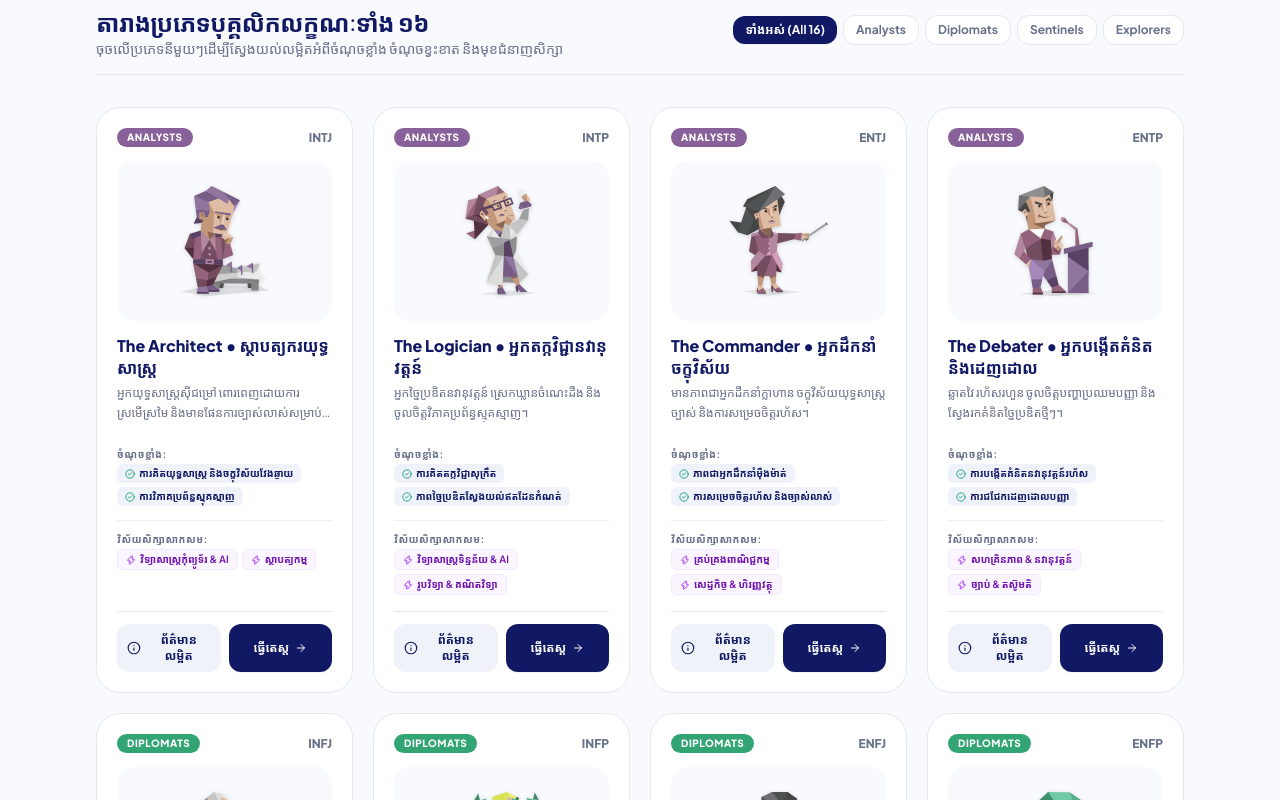
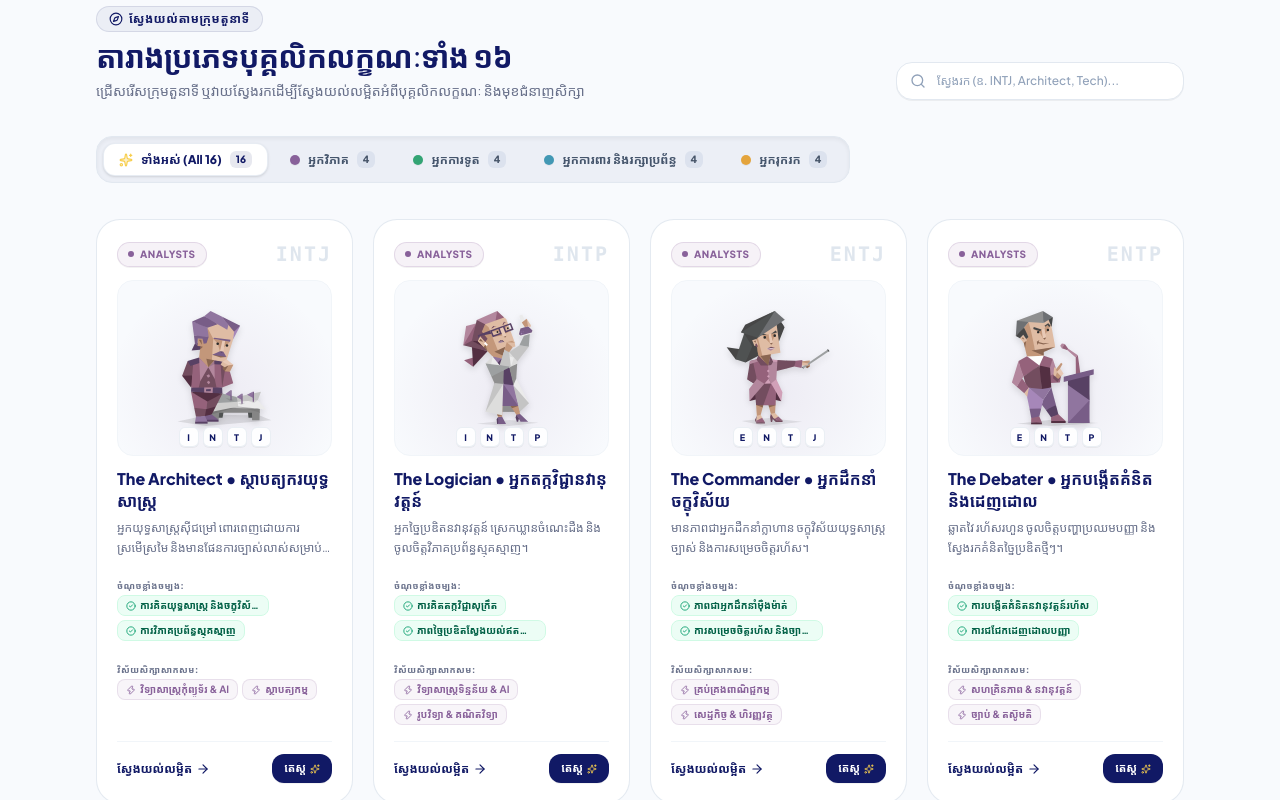
Before and after one commit to Vuthy-Tourn/orienx, a Next.js app in the folder frontend/: page /personality in a window 1280 px wide. Shown: the part 700-1500 px from the top of the page. Built offline with nearby package versions, Linux system fonts and the light colour scheme.

Commit message:
feat(ui): redesign MBTI filter dock and archetype cards with ReactBits spotlight and 21st.dev bento styling

```diff
--- a/frontend/src/app/(public)/personality/page.tsx
+++ b/frontend/src/app/(public)/personality/page.tsx
@@ -3,6 +3,7 @@
 import React, { useState } from "react";
 import Link from "next/link";
 import Image from "next/image";
+import { motion, AnimatePresence } from "motion/react";
 import { useLanguage } from "@/contexts/language-context";
 import {
   ROLES_META,
@@ -30,6 +31,7 @@ import {
   ExternalLink,
   Layers,
   X,
+  Search,
 } from "lucide-react";
 import { Dialog } from "@/components/ui/dialog";
 import { Button } from "@/components/ui/button";
@@ -37,10 +39,25 @@ import { Button } from "@/components/ui/button";
 export default function PublicPersonalityGuidePage() {
   const { t, getLocalized, language } = useLanguage();
   const [selectedRole, setSelectedRole] = useState<string>("all");
+  const [searchQuery, setSearchQuery] = useState<string>("");
   const [activeArchetypeCode, setActiveArchetypeCode] = useState<string | null>(null);
 
   const filteredArchetypes = Object.entries(ARCHETYPE_META).filter(
-    ([_, meta]) => selectedRole === "all" || meta.role === selectedRole
+    ([code, meta]) => {
+      const matchesRole = selectedRole === "all" || meta.role === selectedRole;
+      if (!matchesRole) return false;
+      if (!searchQuery.trim()) return true;
+      const q = searchQuery.toLowerCase().trim();
+      return (
+        code.toLowerCase().includes(q) ||
+        meta.nameEn.toLowerCase().includes(q) ||
+        meta.nameKm.toLowerCase().includes(q) ||
+        meta.taglineEn.toLowerCase().includes(q) ||
+        meta.taglineKm.toLowerCase().includes(q) ||
+        (meta.bestFieldsEn || []).some((f) => f.toLowerCase().includes(q)) ||
+        (meta.bestFieldsKm || []).some((f) => f.toLowerCase().includes(q))
+      );
+    }
   );
 
   const activeArchetype: ArchetypeMetaItem | null =
@@ -139,117 +156,247 @@ export default function PublicPersonalityGuidePage() {
 
       {/* 3. INTERACTIVE 16 ARCHETYPES EXPLORER */}
       <section className="max-w-6xl mx-auto px-4 sm:px-6 lg:px-8 pt-14 space-y-8">
-        {/* Section Header & Filters */}
-        <div className="flex flex-col sm:flex-row sm:items-center justify-between gap-4 border-b border-[#E6E8F0] pb-4">
-          <div>
-            <h2 className="text-xl sm:text-2xl font-black text-[#111965] tracking-tight">
+        {/* Modern Header & Live Search */}
+        <div className="flex flex-col md:flex-row md:items-end justify-between gap-5">
+          <div className="space-y-1.5">
+            <div className="inline-flex items-center gap-1.5 px-3 py-1 rounded-full bg-[#111965]/5 border border-[#111965]/10 text-[#111965] text-xs font-black uppercase tracking-wider">
+              <Compass className="w-3.5 h-3.5 text-[#111965]" />
+              <span>{getLocalized({ km: "ស្វែងយល់តាមក្រុមតួនាទី", en: "Role Archetype Explorer" })}</span>
+            </div>
+            <h2 className="text-2xl sm:text-3xl font-black text-[#111965] tracking-tight">
               {getLocalized({
                 km: "តារាងប្រភេទបុគ្គលិកលក្ខណៈទាំង ១៦",
                 en: "All 16 Personality Archetypes",
               })}
             </h2>
-            <p className="text-xs sm:text-sm text-[#68708A]">
+            <p className="text-xs sm:text-sm text-[#68708A] max-w-xl font-medium">
               {getLocalized({
-                km: "ចុចលើប្រភេទនីមួយៗដើម្បីស្វែងយល់លម្អិតអំពីចំណុចខ្លាំង ចំណុចខ្វះខាត និងមុខជំនាញសិក្សា",
-                en: "Click on any archetype to explore detailed cognitive profile, strengths, and recommended study paths",
+                km: "ជ្រើសរើសក្រុមតួនាទី ឬវាយស្វែងរកដើម្បីស្វែងយល់លម្អិតអំពីបុគ្គលិកលក្ខណៈ និងមុខជំនាញសិក្សា",
+                en: "Filter by role family or search to discover cognitive patterns, natural strengths, and university majors",
               })}
             </p>
           </div>
 
-          {/* Filter Pills */}
-          <div className="flex items-center gap-1.5 overflow-x-auto no-scrollbar pb-1">
+          {/* Quick Search Input */}
+          <div className="relative w-full md:w-72 shrink-0">
+            <Search className="w-4 h-4 absolute left-3.5 top-1/2 -translate-y-1/2 text-slate-400 pointer-events-none" />
+            <input
+              type="text"
+              value={searchQuery}
+              onChange={(e) => setSearchQuery(e.target.value)}
+              placeholder={getLocalized({
+                km: "ស្វែងរក (ឧ. INTJ, Architect, Tech)...",
+                en: "Search (e.g. INTJ, Architect, Tech)...",
+              })}
+              className="w-full pl-10 pr-9 py-2.5 rounded-2xl bg-white border border-slate-200 text-xs font-medium text-[#111965] placeholder:text-slate-400 focus:outline-none focus:ring-2 focus:ring-[#111965]/20 focus:border-[#111965] shadow-2xs transition-all"
+            />
+            {searchQuery && (
               <button
+                type="button"
+                onClick={() => setSearchQuery("")}
+                className="absolute right-3 top-1/2 -translate-y-1/2 text-slate-400 hover:text-slate-600 transition-colors cursor-pointer"
+                aria-label="Clear search"
+              >
+                <X className="w-3.5 h-3.5" />
+              </button>
+            )}
+          </div>
+        </div>
+
+        {/* Modern Segmented Filter Dock (ReactBits Animated Tabs & 21st.dev Style) */}
+        <div className="w-full overflow-x-auto no-scrollbar py-1">
+          <div className="inline-flex items-center gap-1.5 p-1.5 rounded-2xl bg-[#ECEFF6] border border-slate-200 shadow-inner">
+            {/* All 16 Tab */}
+            <button
+              type="button"
               onClick={() => setSelectedRole("all")}
-              className={`px-3 py-1.5 rounded-xl text-xs font-bold transition-all cursor-pointer whitespace-nowrap ${
-                selectedRole === "all"
-                  ? "bg-[#111965] text-white shadow-2xs"
-                  : "bg-white text-[#68708A] hover:bg-[#E6E8F0] border border-[#E6E8F0]"
+              className={`relative px-4 py-2 rounded-xl text-xs font-black transition-colors duration-200 cursor-pointer flex items-center gap-2 z-10 whitespace-nowrap select-none ${
+                selectedRole === "all" ? "text-[#111965]" : "text-slate-600 hover:text-slate-900"
               }`}
             >
-              {getLocalized({ km: "ទាំងអស់ (All 16)", en: "All (16)" })}
+              {selectedRole === "all" && (
+                <motion.div
+                  layoutId="activeFilterPill"
+                  className="absolute inset-0 rounded-xl bg-white shadow-sm border border-slate-200/80 z-[-1]"
+                  transition={{ type: "spring", stiffness: 450, damping: 32 }}
+                />
+              )}
+              <Sparkles className="w-3.5 h-3.5 text-[#F7CE4D] fill-[#F7CE4D]/30" />
+              <span>{getLocalized({ km: "ទាំងអស់ (All 16)", en: "All (16)" })}</span>
+              <span
+                className={`px-1.5 py-0.5 rounded-md text-[10px] font-black transition-colors ${
+                  selectedRole === "all" ? "bg-[#111965]/10 text-[#111965]" : "bg-slate-200/80 text-slate-600"
+                }`}
+              >
+                16
+              </span>
             </button>
-            {ROLES_META.map((r) => (
+
+            {/* 4 Role Family Tabs */}
+            {ROLES_META.map((r) => {
+              const isSelected = selectedRole === r.id;
+              return (
                 <button
                   key={r.id}
+                  type="button"
                   onClick={() => setSelectedRole(r.id)}
-                className={`px-3 py-1.5 rounded-xl text-xs font-bold transition-all cursor-pointer whitespace-nowrap ${
-                  selectedRole === r.id
-                    ? "bg-[#111965] text-white shadow-2xs"
-                    : "bg-white text-[#68708A] hover:bg-[#E6E8F0] border border-[#E6E8F0]"
+                  className={`relative px-4 py-2 rounded-xl text-xs font-black transition-colors duration-200 cursor-pointer flex items-center gap-2 z-10 whitespace-nowrap select-none ${
+                    isSelected ? "text-[#111965]" : "text-slate-600 hover:text-slate-900"
                   }`}
                 >
-                {r.nameEn}
+                  {isSelected && (
+                    <motion.div
+                      layoutId="activeFilterPill"
+                      className="absolute inset-0 rounded-xl bg-white shadow-sm border border-slate-200/80 z-[-1]"
+                      transition={{ type: "spring", stiffness: 450, damping: 32 }}
+                    />
+                  )}
+                  <span
+                    className="w-2.5 h-2.5 rounded-full shrink-0 shadow-2xs transition-transform"
+                    style={{ backgroundColor: r.color }}
+                  />
+                  <span>{language === "km" ? r.nameKm : r.nameEn}</span>
+                  <span
+                    className="px-1.5 py-0.5 rounded-md text-[10px] font-black transition-colors"
+                    style={{
+                      backgroundColor: isSelected ? `${r.color}20` : "#DCE2EE",
+                      color: isSelected ? r.color : "#475569",
+                    }}
+                  >
+                    4
+                  </span>
                 </button>
+              );
+            })}
+          </div>
+        </div>
+
+        {/* 16 Modern Archetype Cards Grid (ReactBits Spotlight + 21st.dev Bento Style) */}
+        {filteredArchetypes.length === 0 ? (
+          <div className="p-12 rounded-3xl bg-white border border-slate-200 text-center space-y-3 shadow-xs">
+            <AlertCircle className="w-8 h-8 text-slate-400 mx-auto" />
+            <h3 className="text-base font-black text-[#111965]">
+              {getLocalized({ km: "រកមិនឃើញបុគ្គលិកលក្ខណៈត្រូវគ្នា", en: "No matching archetypes found" })}
+            </h3>
+            <p className="text-xs text-slate-500 max-w-sm mx-auto">
+              {getLocalized({
+                km: `មិនមានទិន្នន័យសម្រាប់ "${searchQuery}"។ សូមព្យាយាមស្វែងរកដោយប្រើពាក្យផ្សេង។`,
+                en: `No results matching "${searchQuery}". Try searching by 4-letter code (e.g. INTP) or role.`,
+              })}
+            </p>
+            <button
+              type="button"
+              onClick={() => {
+                setSearchQuery("");
+                setSelectedRole("all");
+              }}
+              className="px-4 py-2 rounded-xl text-xs font-bold bg-[#111965] text-white cursor-pointer"
+            >
+              {getLocalized({ km: "កំណត់ឡើងវិញ", en: "Reset Filters" })}
+            </button>
+          </div>
+        ) : (
+          <motion.div
+            layout
+            className="grid grid-cols-1 sm:grid-cols-2 lg:grid-cols-4 gap-5"
+          >
+            <AnimatePresence mode="popLayout">
+              {filteredArchetypes.map(([code, meta]) => {
+                return (
+                  <motion.div
+                    layout
+                    initial={{ opacity: 0, scale: 0.95 }}
+                    animate={{ opacity: 1, scale: 1 }}
+                    exit={{ opacity: 0, scale: 0.92 }}
+                    transition={{ duration: 0.22 }}
+                    key={code}
+                    onClick={() => setActiveArchetypeCode(code)}
+                    className="relative group rounded-3xl bg-white border border-slate-200/90 p-5 transition-all duration-300 hover:shadow-xl hover:-translate-y-1.5 flex flex-col justify-between space-y-4 cursor-pointer overflow-hidden"
+                  >
+                    {/* Ambient Role Spotlight Glow (ReactBits style) */}
+                    <div
+                      className="absolute -top-16 -right-16 w-44 h-44 rounded-full blur-3xl opacity-0 group-hover:opacity-100 transition-opacity duration-500 pointer-events-none"
+                      style={{ backgroundColor: `${meta.roleColor}25` }}
+                    />
+
+                    <div className="space-y-3 relative z-10">
+                      {/* Top Bar: Role Pill Tag + Ghost Monogram Watermark */}
+                      <div className="flex items-center justify-between gap-2">
+                        <div
+                          className="inline-flex items-center gap-1.5 px-2.5 py-1 rounded-full text-[10px] font-black uppercase tracking-wider border shadow-2xs"
+                          style={{
+                            backgroundColor: `${meta.roleColor}14`,
+                            color: meta.roleColor,
+                            borderColor: `${meta.roleColor}30`,
+                          }}
+                        >
+                          <span
+                            className="w-1.5 h-1.5 rounded-full"
+                            style={{ backgroundColor: meta.roleColor }}
+                          />
+                          <span>{meta.roleNameEn}</span>
+                        </div>
+
+                        {/* Ghost Watermark Monogram */}
+                        <span className="text-xl font-black tracking-widest text-slate-300/60 group-hover:text-slate-400/90 transition-colors select-none font-mono">
+                          {code}
+                        </span>
+                      </div>
+
+                      {/* Character Showcase Stage Pedestal (Luminous Spotlight Showcase Pod) */}
+                      <div
+                        className="relative w-full h-44 rounded-2xl flex flex-col items-center justify-center p-3 overflow-hidden border border-slate-100 group-hover:border-slate-200/80 transition-colors"
+                        style={{
+                          background: `radial-gradient(circle at 50% 65%, ${meta.roleColor}18 0%, transparent 75%), #F8FAFD`,
+                        }}
+                      >
+                        <Image
+                          src={`/images/personality-types/${code.toLowerCase()}.svg`}
+                          alt={code}
+                          width={115}
+                          height={145}
+                          className="object-contain max-h-36 drop-shadow-md transition-all duration-300 ease-out group-hover:scale-110 group-hover:-translate-y-2 group-hover:drop-shadow-xl"
+                        />
+
+                        {/* 4-Letter Dichotomy Micro-Indicator at bottom of pedestal */}
+                        <div className="absolute bottom-2 inset-x-0 flex items-center justify-center gap-1">
+                          {code.split("").map((letter, i) => (
+                            <span
+                              key={i}
+                              className="w-5 h-5 rounded-md text-[9px] font-black flex items-center justify-center bg-white/90 text-[#111965] border border-slate-200/70 shadow-2xs"
+                            >
+                              {letter}
+                            </span>
                           ))}
                         </div>
                       </div>
 
-        {/* 16 Archetype Cards Grid */}
-        <div className="grid grid-cols-1 sm:grid-cols-2 lg:grid-cols-4 gap-5">
-          {filteredArchetypes.map(([code, meta]) => {
-            return (
-              <div
-                key={code}
-                className="p-5 rounded-3xl bg-white border border-[#E6E8F0] hover:border-slate-300 hover:shadow-lg transition-all flex flex-col justify-between space-y-4 group"
-              >
-                <div className="space-y-3.5">
-                  {/* Top Role Badge */}
-                  <div className="flex items-center justify-between gap-2">
-                    <span
-                      className="px-2.5 py-0.5 rounded-full text-[10px] font-black uppercase tracking-wider text-white"
-                      style={{ backgroundColor: meta.roleColor }}
-                    >
-                      {meta.roleNameEn}
-                    </span>
-                    <span className="text-xs font-black text-[#68708A]">
-                      {code}
-                    </span>
+                      {/* Archetype Title & Tagline */}
+                      <div className="space-y-1">
+                        <h3 className="text-base font-black text-[#111965] leading-snug group-hover:text-blue-900 transition-colors">
+                          {language === "km" ? meta.nameKm : meta.nameEn}
+                        </h3>
+                        <p className="text-xs text-[#68708A] line-clamp-2 leading-relaxed pt-0.5">
+                          {getLocalized({ km: meta.taglineKm, en: meta.taglineEn })}
+                        </p>
                       </div>
 
-                  {/* Character Illustration - Clickable to open details */}
-                  <button
-                    type="button"
-                    onClick={() => setActiveArchetypeCode(code)}
-                    className="w-full relative h-40 flex items-center justify-center py-2 bg-[#F8FAFD] rounded-2xl group-hover:bg-[#F0F2FA] transition-colors cursor-pointer"
-                    title={`View ${code} details`}
-                  >
-                    <Image
-                      src={`/images/personality-types/${code.toLowerCase()}.svg`}
-                      alt={code}
-                      width={110}
-                      height={140}
-                      className="object-contain max-h-36 drop-shadow-sm transition-transform group-hover:scale-108"
-                    />
-                  </button>
-
-                  {/* Archetype Title & Tagline - Clickable */}
-                  <button
-                    type="button"
-                    onClick={() => setActiveArchetypeCode(code)}
-                    className="text-left w-full cursor-pointer"
-                  >
-                    <h3 className="text-base font-black text-[#111965] leading-snug group-hover:text-blue-700 transition-colors">
-                      {getLocalized({ km: meta.nameKm, en: meta.nameEn })}
-                    </h3>
-                    <p className="text-xs text-[#68708A] line-clamp-2 mt-1 leading-relaxed">
-                      {getLocalized({ km: meta.taglineKm, en: meta.taglineEn })}
-                    </p>
-                  </button>
-
-                  {/* Strengths Chips */}
+                      {/* Key Strengths Chips */}
                       {meta.strengthsKm && (
-                    <div className="space-y-1 pt-1">
-                      <span className="text-[10px] font-bold text-[#68708A] uppercase tracking-wider">
-                        {getLocalized({ km: "ចំណុចខ្លាំង:", en: "Key Strengths:" })}
+                        <div className="space-y-1 pt-0.5">
+                          <span className="text-[9px] font-black text-[#68708A] uppercase tracking-wider">
+                            {getLocalized({ km: "ចំណុចខ្លាំងចម្បង:", en: "Key Strengths:" })}
                           </span>
                           <div className="flex flex-wrap gap-1">
-                        {((language === "km" ? meta.strengthsKm : meta.strengthsEn) || meta.strengthsKm || []).slice(0, 2).map((s: string, idx: number) => (
+                            {((language === "km" ? meta.strengthsKm : meta.strengthsEn) || meta.strengthsKm || [])
+                              .slice(0, 2)
+                              .map((s: string, idx: number) => (
                                 <span
                                   key={idx}
-                            className="inline-flex items-center gap-1 px-2 py-0.5 rounded-md text-[10px] font-semibold bg-[#F0F2FA] text-[#111965]"
+                                  className="inline-flex items-center gap-1 px-2 py-0.5 rounded-lg text-[10px] font-bold bg-emerald-50 text-emerald-800 border border-emerald-100"
                                 >
                                   <CheckCircle2 className="w-2.5 h-2.5 text-emerald-600 shrink-0" />
-                            <span>{s}</span>
+                                  <span className="truncate max-w-[120px]">{s}</span>
                                 </span>
                               ))}
                           </div>
@@ -258,18 +405,25 @@ export default function PublicPersonalityGuidePage() {
 
                       {/* Best Academic Fields */}
                       {meta.bestFieldsKm && (
-                    <div className="space-y-1 pt-1 border-t border-[#E6E8F0]/70">
-                      <span className="text-[10px] font-bold text-[#68708A] uppercase tracking-wider">
+                        <div className="space-y-1 pt-0.5">
+                          <span className="text-[9px] font-black text-[#68708A] uppercase tracking-wider">
                             {getLocalized({ km: "វិស័យសិក្សាសាកសម:", en: "Top Fields:" })}
                           </span>
                           <div className="flex flex-wrap gap-1">
-                        {((language === "km" ? meta.bestFieldsKm : meta.bestFieldsEn) || meta.bestFieldsKm || []).slice(0, 2).map((f: string, idx: number) => (
+                            {((language === "km" ? meta.bestFieldsKm : meta.bestFieldsEn) || meta.bestFieldsKm || [])
+                              .slice(0, 2)
+                              .map((f: string, idx: number) => (
                                 <span
                                   key={idx}
-                            className="inline-flex items-center gap-1 px-2 py-0.5 rounded-md text-[10px] font-semibold bg-purple-50 text-purple-800 border border-purple-100"
+                                  className="inline-flex items-center gap-1 px-2 py-0.5 rounded-lg text-[10px] font-bold border"
+                                  style={{
+                                    backgroundColor: `${meta.roleColor}10`,
+                                    color: meta.roleColor,
+                                    borderColor: `${meta.roleColor}25`,
+                                  }}
                                 >
-                            <Zap className="w-2.5 h-2.5 text-purple-600 shrink-0" />
-                            <span>{f}</span>
+                                  <Zap className="w-2.5 h-2.5 shrink-0" />
+                                  <span className="truncate max-w-[120px]">{f}</span>
                                 </span>
                               ))}
                           </div>
@@ -277,29 +431,28 @@ export default function PublicPersonalityGuidePage() {
                       )}
                     </div>
 
-                {/* Card Actions: Dual Actions (Details Modal + Take Assessment) */}
-                <div className="pt-3 border-t border-[#E6E8F0] grid grid-cols-2 gap-2">
-                  <button
-                    type="button"
-                    onClick={() => setActiveArchetypeCode(code)}
-                    className="inline-flex items-center justify-center gap-1.5 px-2.5 py-2 rounded-xl text-xs font-bold bg-[#F0F2FA] hover:bg-[#E6E8F0] text-[#111965] transition-colors cursor-pointer"
-                  >
-                    <Info className="w-3.5 h-3.5" />
-                    <span>{getLocalized({ km: "ព័ត៌មានលម្អិត", en: "Details" })}</span>
-                  </button>
+                    {/* Card Footer: Modern 21st.dev Interactive Row */}
+                    <div className="pt-3 border-t border-slate-100 relative z-10 flex items-center justify-between gap-2">
+                      <div className="inline-flex items-center gap-1 text-xs font-black text-[#111965] group-hover:text-blue-700 transition-colors">
+                        <span>{getLocalized({ km: "ស្វែងយល់លម្អិត", en: "Explore Profile" })}</span>
+                        <ArrowRight className="w-3.5 h-3.5 transition-transform group-hover:translate-x-1" />
+                      </div>
 
                       <Link
-                    href={`/dashboard/assessments/personality`}
-                    className="inline-flex items-center justify-center gap-1.5 px-2.5 py-2 rounded-xl text-xs font-bold bg-[#111965] hover:bg-[#1A2580] text-white transition-colors cursor-pointer shadow-2xs"
+                        href="/dashboard/assessments/personality"
+                        onClick={(e) => e.stopPropagation()}
+                        className="inline-flex items-center gap-1 px-3 py-1.5 rounded-xl text-[11px] font-bold bg-[#111965] hover:bg-[#1A2580] text-white shadow-2xs transition-colors shrink-0"
                       >
-                    <span>{getLocalized({ km: "ធ្វើតេស្ត", en: "Take Test" })}</span>
-                    <ArrowRight className="w-3 h-3" />
+                        <span>{getLocalized({ km: "តេស្ត", en: "Test" })}</span>
+                        <Sparkles className="w-2.5 h-2.5 text-[#F7CE4D]" />
                       </Link>
                     </div>
-              </div>
+                  </motion.div>
                 );
               })}
-        </div>
+            </AnimatePresence>
+          </motion.div>
+        )}
       </section>
 
       {/* 4. BOTTOM CALL TO ACTION */}
```
Lines whose indentation alone changed are shown as unchanged.
